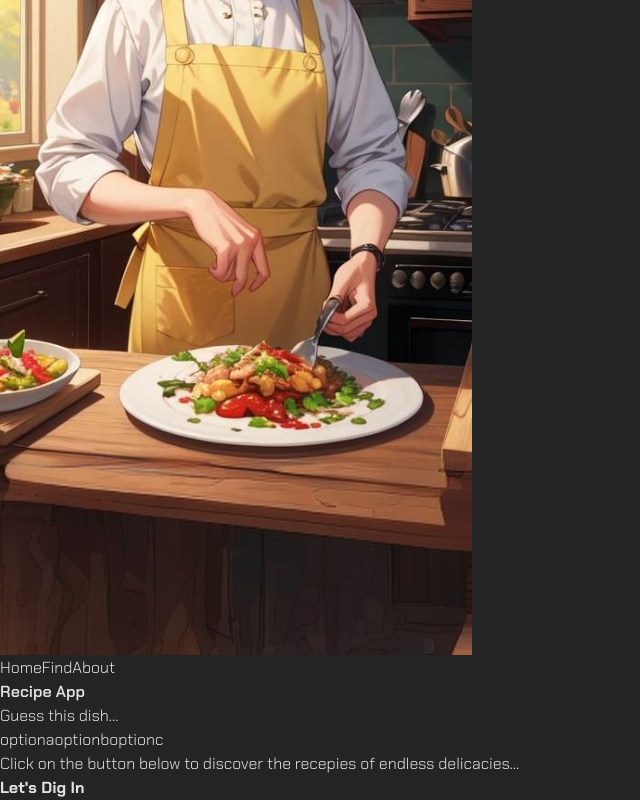
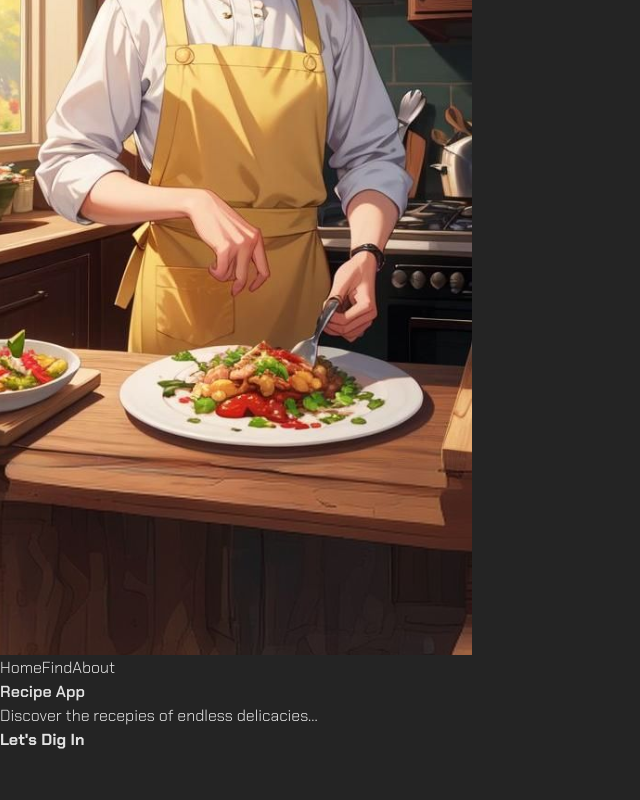
Before and after one commit to OnkarDeshmukh67/FoodApp, a React (Vite) app in the folder client/: page / in a window 1280 px wide. Shown: the part 425-1225 px from the top of the page, without its empty margins (0-640 px from the left). After the commit the page ends 1177 px from the top, so only its background shows below. Built offline with nearby package versions, Linux system fonts and the light colour scheme.

Commit message:
seventh commit

```diff
--- a/client/package.json
+++ b/client/package.json
@@ -11,6 +11,7 @@
   },
   "dependencies": {
     "@auth0/auth0-react": "^2.2.4",
+    "axios": "^1.7.2",
     "react": "^18.2.0",
     "react-dom": "^18.2.0"
   },
--- a/client/src/pages/Homepage.jsx
+++ b/client/src/pages/Homepage.jsx
@@ -16,7 +16,7 @@ const Homepage = () => {
         </section>
 
         <section className='w-screen h-auto mt-16 flex flex-col chakra-petch-light text-center justify-center items-center'>
-          <p className='w-auto h-auto text-md'> Click on the button below to discover the recepies of endless delicacies... </p>
+          <p className='w-48 h-auto text-lg'> Discover the recepies of endless delicacies... </p>
           <button className='h-16 w-24 rounded-xl chakra-petch-bold text-[#242424] bg-white'>Let's Dig In</button>
         </section>
 
--- a/client/src/pages/components/DisplayFood.jsx
+++ b/client/src/pages/components/DisplayFood.jsx
@@ -1,18 +1,13 @@
-import React from 'react'
+import React, { useState } from 'react'
 
 const Displayrecipe = () => {
+
   return (
     <>
     <div className='h-auto w-60 flex flex-col chakra-petch-light'>
-      <p className='w-60 h-8 text-center text-xl italic'>Guess this dish...</p>
+      {/* <p className='w-60 h-8 text-center text-xl italic'>Guess this dish...</p> */}
 
-      <span className='w-60 h-40 border rounded-lg'></span>
-
-      <span className='flex justify-around items-center w-full h-8 mt-2'>
-        <button className='w-auto h-7 rounded-lg bg-slate-500 pr-1 pl-1'>optiona</button>
-        <button className='w-auto h-7 rounded-lg bg-slate-500 pr-1 pl-1'>optionb</button>
-        <button className='w-auto h-7 rounded-lg bg-slate-500 pr-1 pl-1'>optionc</button>
-      </span>
+      <span className='w-60 h-40'></span>
 
     </div>
     </>
--- a/client/src/pages/components/Hamburger.jsx
+++ b/client/src/pages/components/Hamburger.jsx
@@ -16,7 +16,7 @@ const Hamburger = () => {
         <span className={`${isHamburger ? `hidden` : ``} border w-full`}></span>
         <span className={`duration-700 ${isHamburger ? `-translate-y-2 -rotate-45` : `` } border w-full`}></span>
       </menu>
-      <section className={`w-screen h-screen chakra-petch-light bg-gray-800 ${isHamburger ? `slideIn fixed` : `slideOut duration-500`}`}>
+      <section className={`w-screen h-screen backdrop-blur-sm chakra-petch-light ${isHamburger ? `slideIn fixed` : `slideOut duration-500`}`}>
         This is the Hamburger Area
       </section>
     </>
```
Also changed, not shown: 1 other file (tests, documents, lock files or other folders).
